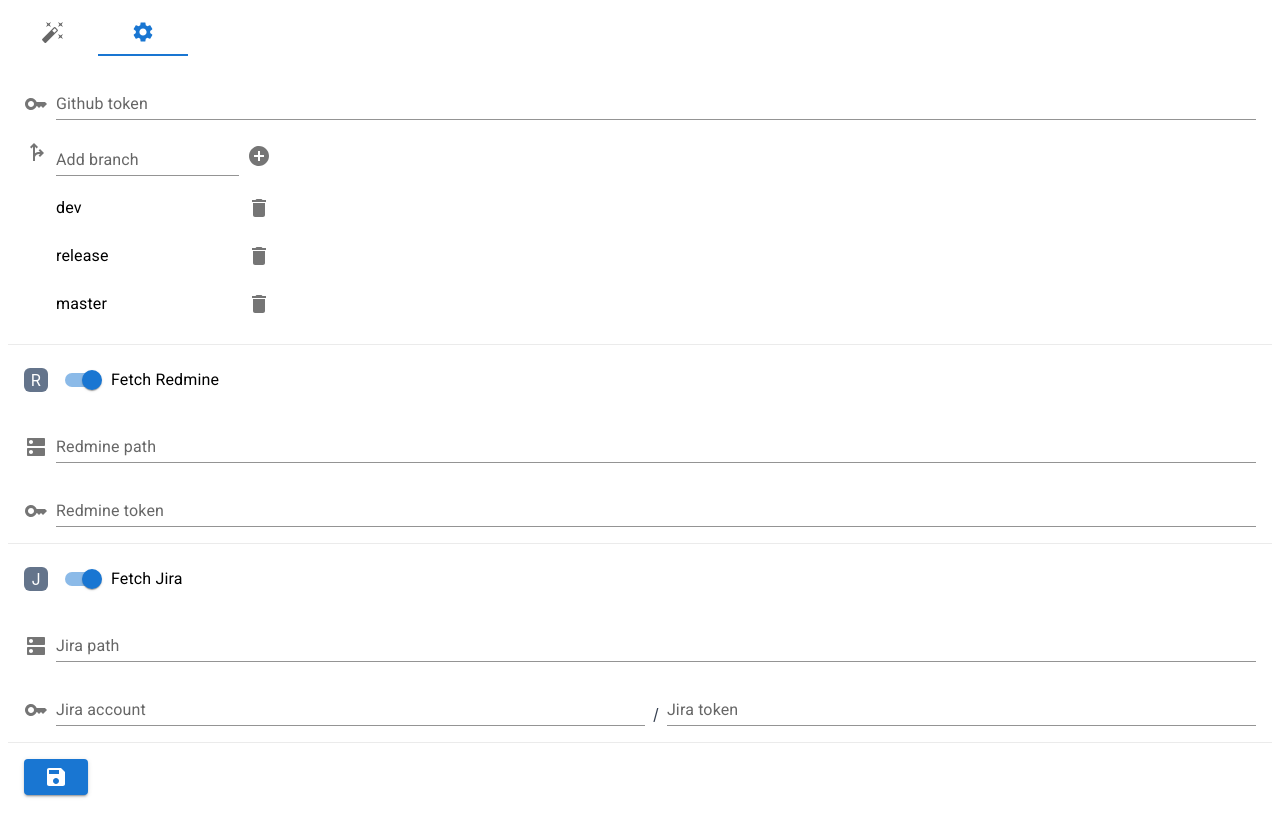
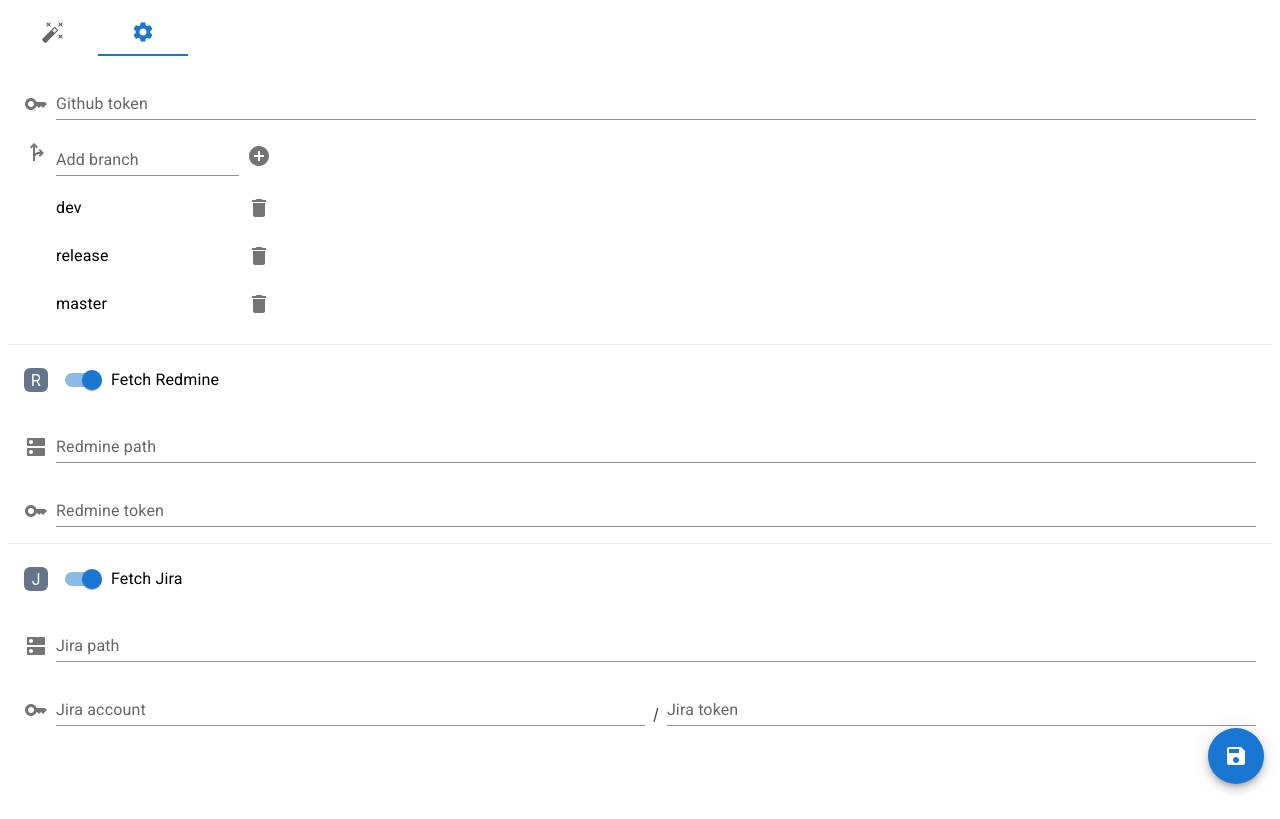
Before and after one commit to TomatoSoup0126/PR-content-generator, a React (Vite) app: page / in a window 1280 px wide. Both pictures are taken after a click on the tab 143 px from the left and 32 px from the top of the page. Built offline with nearby package versions, Linux system fonts and the light colour scheme.

Commit message:
🔨 refactor: adjust for save button

```diff
--- a/src/components/SettingPanel.tsx
+++ b/src/components/SettingPanel.tsx
@@ -4,7 +4,7 @@ import TextField from '@mui/material/TextField'
 import Divider from '@mui/material/Divider'
 import FormGroup from '@mui/material/FormGroup'
 import FormControlLabel from '@mui/material/FormControlLabel'
-import Button from '@mui/material/Button'
+import SpeedDial from '@mui/material/SpeedDial'
 import Switch from '@mui/material/Switch'
 import KeyIcon from '@mui/icons-material/Key'
 import ForkRightIcon from '@mui/icons-material/ForkRight'
@@ -12,8 +12,6 @@ import DnsIcon from '@mui/icons-material/Dns'
 import SaveIcon from '@mui/icons-material/Save';
 import BranchList from './BranchList'
 import { SettingPanelProps, Option } from '../interface'
-
-
 
 const SettingPanel: React.FC<SettingPanelProps> = (props) => {
   const {
@@ -152,15 +150,14 @@ const SettingPanel: React.FC<SettingPanelProps> = (props) => {
           value={childOption.jiraToken}
         />
       </Box>
-      <Divider light />
-      <Box sx={{ display: 'flex', alignItems: 'center', m: 2 }}>
-        <Button
-          variant="contained"
-          onClick={() => handleUpdateOption(childOption)}
-        >
-          <SaveIcon sx={{ color: 'white' }} />
-        </Button>
-      </Box>
+      <Box sx={{ height: 64 }} />
+      <SpeedDial
+        ariaLabel="save"
+        sx={{ position: 'fixed', bottom: 16, right: 16 }}
+        icon={<SaveIcon />}
+        onClick={() => handleUpdateOption(childOption)}
+      >
+      </SpeedDial>
     </>
   )
 }
```
